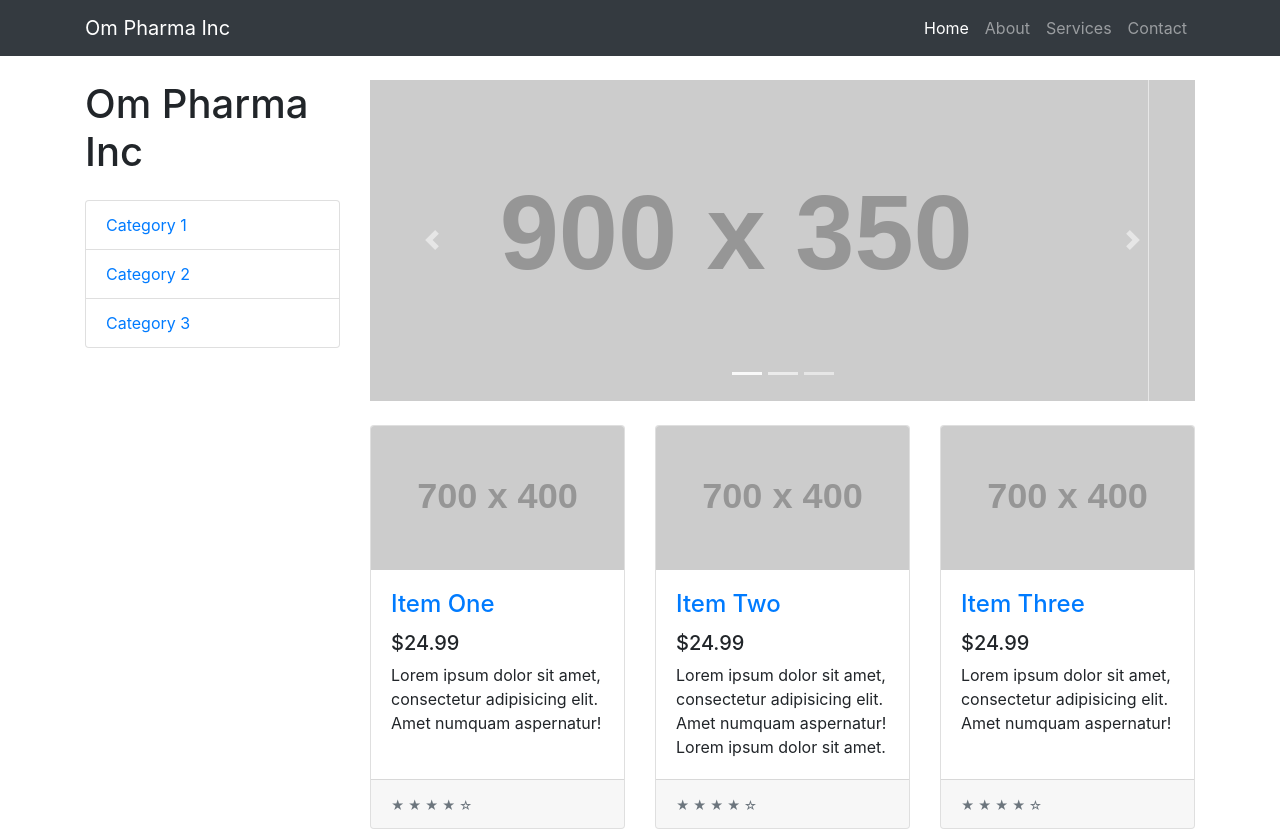
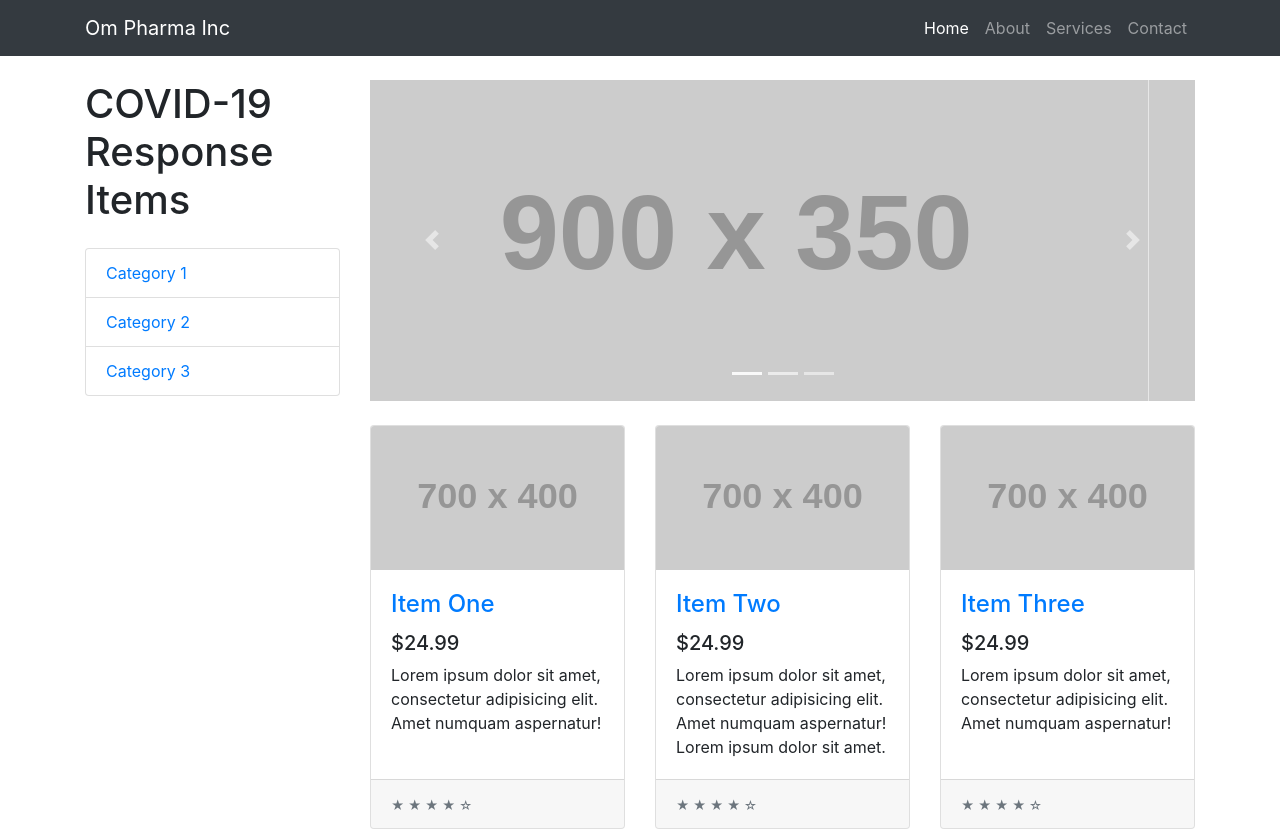
Before and after one commit to akandi9avish/akandi9avish.github.io, a website: page index.html in a window 1280 px wide. Shown: the top 832 px of the page. Drawn offline with Linux system fonts and the light colour scheme; placeholder pictures from the web are drawn by us.

Commit message:
Update index.html

```diff
--- a/index.html
+++ b/index.html
@@ -55,7 +55,7 @@
 
       <div class="col-lg-3">
 
-        <h1 class="my-4">Om Pharma Inc</h1>
+        <h1 class="my-4">COVID-19 Response Items</h1>
         <div class="list-group">
           <a href="#" class="list-group-item">Category 1</a>
           <a href="#" class="list-group-item">Category 2</a>
```
